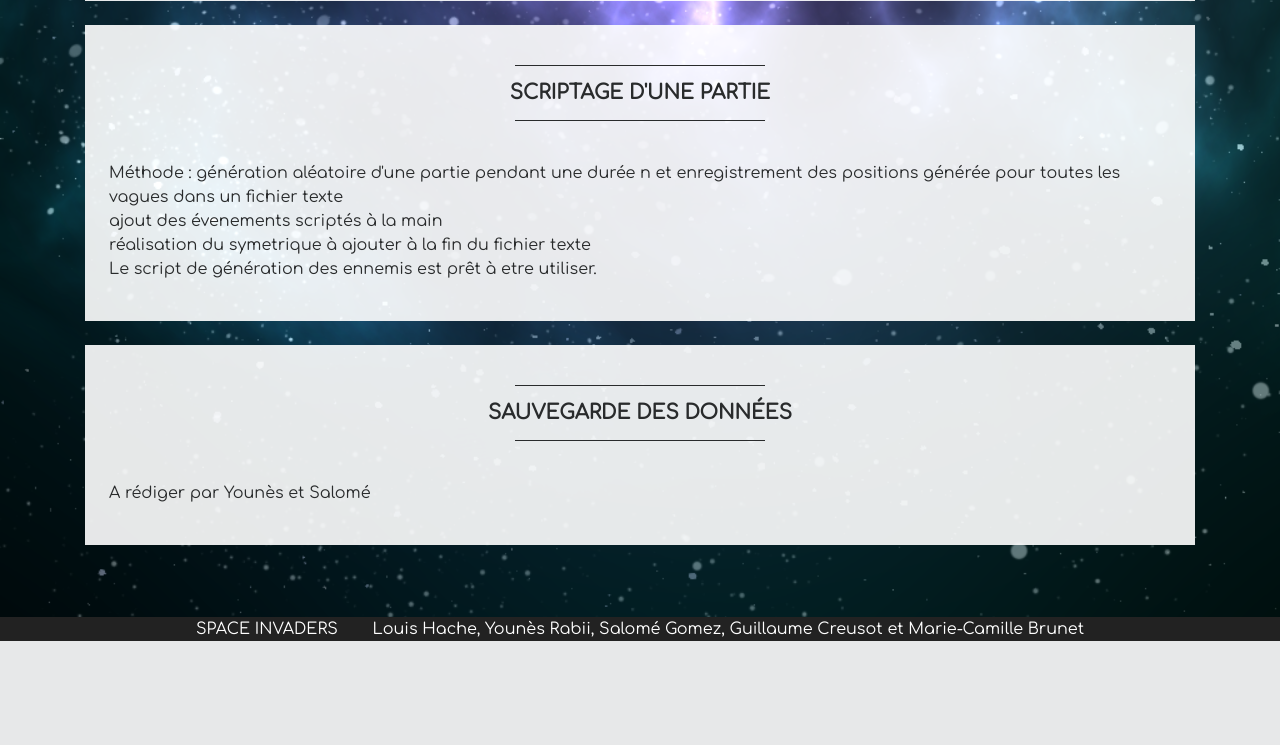
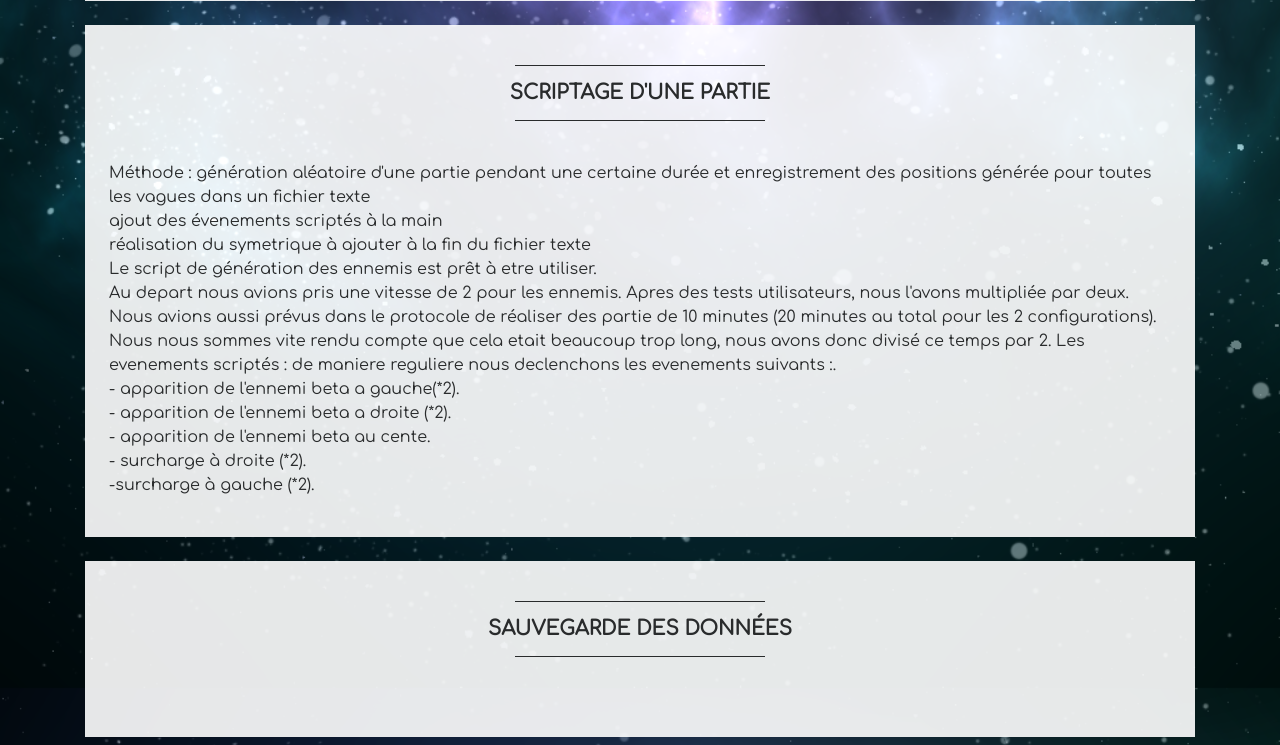
Before and after one commit to LouisHache/Site-Space-Invaders, a PHP site: page /developpement.php in a window 1280 px wide. Shown: the part 1872-2617 px from the top of the page. Before the commit the page ends 2513 px from the top, so only its background shows below. Run offline with PHP 8.4, Linux system fonts and the light colour scheme.

Commit message:
V2 ma partie

```diff
--- a/developpement.php
+++ b/developpement.php
@@ -87,10 +87,18 @@
 			<hr class="divider"><br>
 			<p>
 				Méthode :
-					génération aléatoire d'une partie pendant une durée n  et enregistrement des positions générée pour toutes les vagues dans un fichier texte<br>
+					génération aléatoire d'une partie pendant une certaine durée  et enregistrement des positions générée pour toutes les vagues dans un fichier texte<br>
 					ajout des évenements scriptés à la main <br>
 					réalisation du symetrique à ajouter à la fin du fichier texte<br>
-				Le script de génération des ennemis est prêt à etre utiliser.
+				Le script de génération des ennemis est prêt à etre utiliser.<br>
+				Au depart nous avions pris une vitesse de 2 pour les ennemis. Apres des tests utilisateurs, nous l'avons multipliée par deux.
+				Nous avions aussi prévus dans le protocole de réaliser des partie de 10 minutes (20 minutes au total pour les 2 configurations). Nous nous sommes vite rendu compte que cela etait beaucoup trop long, nous avons donc divisé ce temps par 2.
+				Les evenements scriptés : de maniere reguliere nous declenchons les evenements suivants  :.<br>
+				- apparition de l'ennemi beta a gauche(*2).<br>
+				- apparition de l'ennemi beta a droite  (*2).<br>
+				- apparition de l'ennemi beta au cente.<br>
+				- surcharge à droite (*2).<br>
+				-surcharge à gauche (*2).<br>
 
 			</p>
 			</div>
@@ -98,7 +106,7 @@
 			<hr class="divider">
 			<h2 class="text-center text-lg text-uppercase my-0"> <strong>Sauvegarde des données </strong></h2>
 			<hr class="divider"><br>
-			<p>A rédiger par Younès et Salomé
+			<p>
 			</p>
 		</div>
     </div>
```
